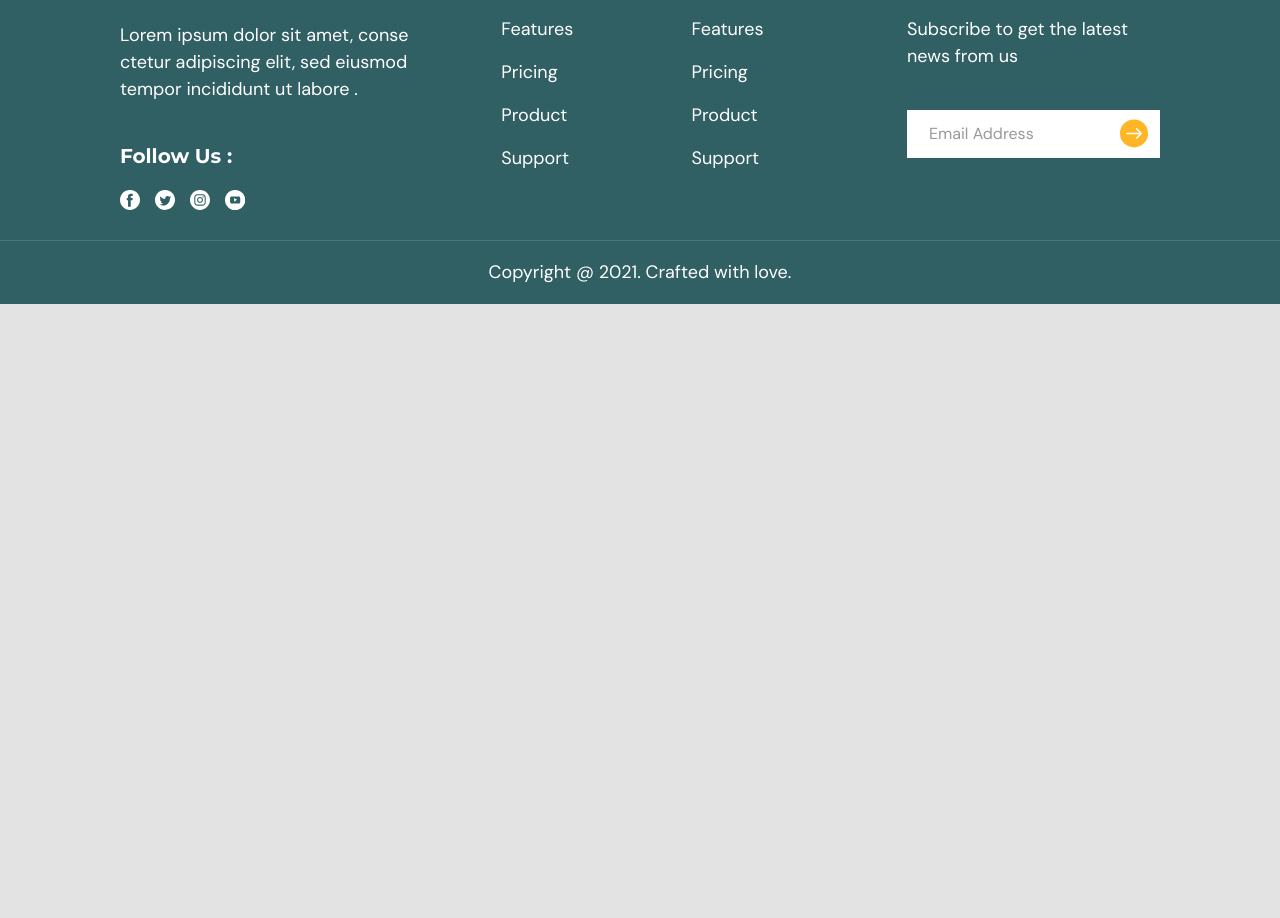
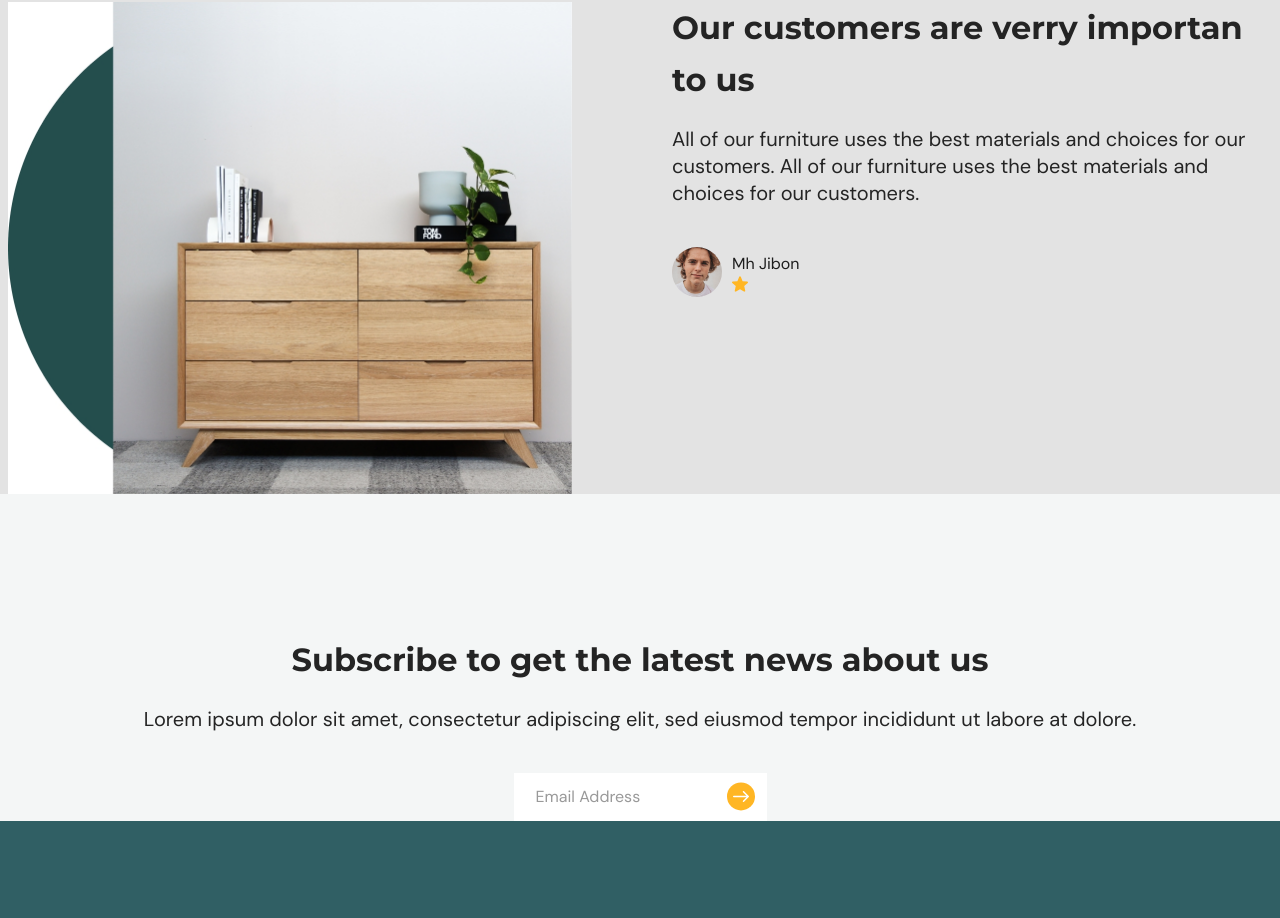
Before and after one commit to Neyman39/frontend-project__dudeshape, a website built with Vite: page index.html in a window 1280 px wide. Shown: the part 3287-4205 px from the top of the page. Before the commit the page ends 3591 px from the top, so only its background shows below. Built offline with nearby package versions, Linux system fonts and the light colour scheme.

Commit message:
review + subform + catalog

```diff
--- a/index.html
+++ b/index.html
@@ -443,21 +443,91 @@
           </article>
           <article class="room-type">
             #
+            <p>Kitchen</p>
           </article>
           <article class="room-type">
             123
+            <p>Dining Room</p>
           </article>
           <article class="room-type">
             123
+            <p>Office</p>
           </article>
           <article class="room-type">
             123
+            <p>Bed Room</p>
           </article>
           <article class="room-type">
             123
+            <p>Hallway</p>
           </article>
         </div>
       </div>
+    </div>
+
+    <article class="review container-wp">
+      <img src="./src/styles/images/review.jpg" alt="" width="564" height="492">
+      <div class="review__textbox">
+        <h1 class="review__title">Our customers are verry importan to us</h1>
+        <p class="review__text">All of our furniture uses the best materials and choices for our customers. All of our furniture uses the best materials and choices for our customers.</p>
+        <div class="review__box">
+          <img src="./src/styles/images/men.jpg" alt="" class="review__img">
+          <div>
+            <p>Mh Jibon</p>
+            <svg width="16" height="16" viewBox="0 0 16 16" fill="none" xmlns="http://www.w3.org/2000/svg">
+              <g clip-path="url(#clip0_32292_426)">
+              <path d="M15.9583 6.13748C15.8536 5.81349 15.5662 5.58339 15.2262 5.55275L10.6082 5.13342L8.78208 0.859266C8.64744 0.546026 8.34079 0.343262 8.00008 0.343262C7.65938 0.343262 7.35273 0.546026 7.21808 0.859999L5.39198 5.13342L0.773211 5.55275C0.433847 5.58412 0.147219 5.81349 0.0418692 6.13748C-0.0634802 6.46146 0.0338123 6.81682 0.290533 7.04082L3.78122 10.1022L2.7519 14.6364C2.67658 14.9697 2.80598 15.3143 3.0826 15.5143C3.23128 15.6217 3.40524 15.6764 3.58066 15.6764C3.73191 15.6764 3.88193 15.6356 4.01658 15.5551L8.00008 13.1743L11.9821 15.5551C12.2735 15.7304 12.6408 15.7144 12.9168 15.5143C13.1936 15.3137 13.3229 14.969 13.2475 14.6364L12.2182 10.1022L15.7089 7.04143C15.9656 6.81682 16.0636 6.46207 15.9583 6.13748Z" fill="#FFB624"/>
+              </g>
+              <defs>
+              <clipPath id="clip0_32292_426">
+              <rect width="16" height="16" fill="white"/>
+              </clipPath>
+              </defs>
+            </svg>
+
+          </div>
+        </div>
+      </div>
+    </article>
+
+    <div class="subform container-wp">
+      <h1 class="review__title">Subscribe to get the latest news about us</h1>
+      <p class="review__text">Lorem ipsum dolor sit amet, consectetur adipiscing elit, sed eiusmod tempor incididunt ut labore at dolore.</p>
+      <form class="subscribe">
+        <div class="subscribe__field">
+          <input
+            id="address"
+            type="email"
+            class="subscribe__input"
+            placeholder="Email Address"
+            autocomplete="email"
+            required
+          />
+          <button type="submit" class="subscribe__button">
+            <svg
+              class="subscribe__icon"
+              width="28"
+              height="29"
+              viewBox="0 0 28 29"
+              fill="none"
+              xmlns="http://www.w3.org/2000/svg"
+            >
+              <circle cx="14.001" cy="14.4663" r="14" fill="#FFB624" />
+              <g clip-path="url(#clip0_31569_345)">
+                <path
+                  d="M21.7831 13.9402L17.0217 9.17881C16.7312 8.88831 16.2601 8.88831 15.9696 9.17881C15.6791 9.46937 15.6791 9.94039 15.9696 10.231L19.4609 13.7223H6.74494C6.33409 13.7223 6.00098 14.0554 6.00098 14.4662C6.00098 14.877 6.33409 15.2102 6.74494 15.2102H19.4609L15.9697 18.7015C15.6792 18.9921 15.6792 19.4631 15.9697 19.7536C16.115 19.8988 16.3054 19.9715 16.4958 19.9715C16.6862 19.9715 16.8766 19.8988 17.0219 19.7536L21.7831 14.9923C22.0736 14.7017 22.0736 14.2307 21.7831 13.9402Z"
+                  fill="white"
+                />
+              </g>
+              <defs>
+                <clipPath id="clip0_31569_345">
+                  <rect width="16" height="16" fill="white" transform="translate(6.00098 6.46631)" />
+                </clipPath>
+              </defs>
+            </svg>
+          </button>
+        </div>
+      </form>
     </div>
 
     <footer class="footer">
--- a/src/index.css
+++ b/src/index.css
@@ -10,4 +10,6 @@
 @import "./styles/components/footer.css";
 @import "./styles/components/popfurniture.css";
 @import "./styles/components/product-card.css";
-@import "./styles/components/catalog.css"
+@import "./styles/components/catalog.css";
+@import "./styles/components/review.css";
+@import "./styles/components/subform.css"
--- a/src/styles/components/catalog.css
+++ b/src/styles/components/catalog.css
@@ -17,6 +17,7 @@
   display: flex;
   flex-direction: row;
   justify-content: space-between;
+  align-items: center;
 }
 
 .catalog__grid {
@@ -30,6 +31,7 @@
   display: flex;
   flex-direction: column;
   align-items: center;
+  justify-content: center;
   width: 222px;
   height: 90px;
   border: 1.5px solid #D9DCE5;
--- /dev/null
+++ b/src/styles/components/review.css
@@ -0,0 +1,42 @@
+.review {
+  display: flex;
+  flex-direction: row;
+}
+
+.review__textbox {
+  padding-left: 100px;
+}
+
+.review__title {
+  font-family: Montserrat, sans-serif;
+  font-weight: 700;
+  font-size: 32px;
+  line-height: 52px;
+  color: var(--prodcard-grey);
+  overflow-wrap: break-word;
+}
+
+.review__text {
+  margin-top: 20px;
+  margin-bottom: 40px;
+  font-family: DM Sans, sans-serif;
+  font-weight: 400;
+  font-size: 20px;
+  line-height: 27px;
+  color: var(--prodcard-grey);
+  overflow-wrap: break-word;
+}
+
+.review__box {
+  display: flex;
+  align-items: center;
+  flex-direction: row;
+  gap: 10px;
+}
+
+.review__img {
+  width: 50px;
+  height: 50px;
+  border-radius: 50%;
+  object-fit: cover;
+}
--- /dev/null
+++ b/src/styles/components/subform.css
@@ -0,0 +1,6 @@
+.subform {
+  display: flex;
+  align-items: center;
+  flex-direction: column;
+  background-color: #F4F6F6;
+}
```
Also changed, not shown: src/styles/images/men.jpg (added), src/styles/images/review.jpg (added).
